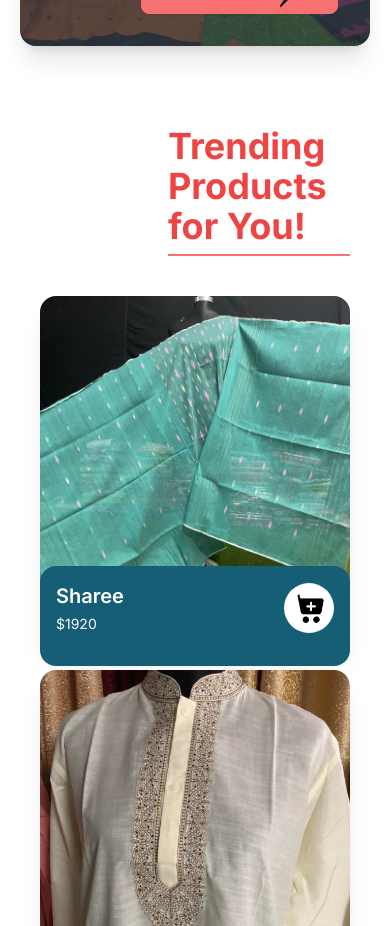
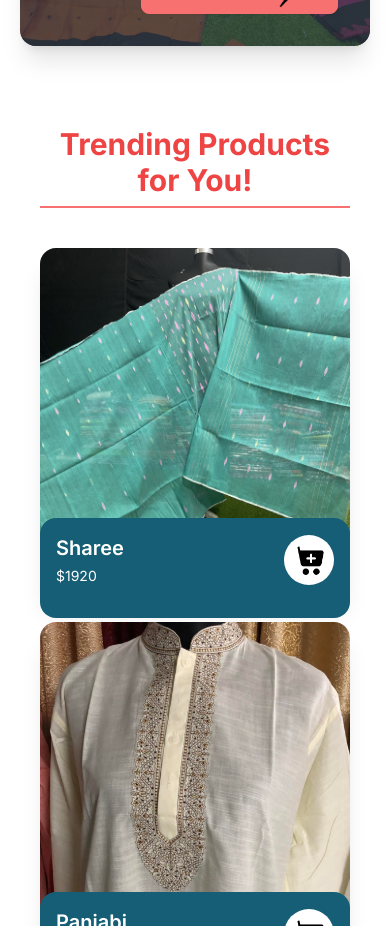
Before and after one commit to AsifShawon/dhakaiaa-jamdani, a Next.js app: page / in a window 390 px wide. Shown: the part 2240-3166 px from the top of the page. Built offline with nearby package versions, Linux system fonts and the light colour scheme.

Commit message:
Added Product card + Trending Section

```diff
--- a/src/app/components/homepage/trendingProducts.tsx
+++ b/src/app/components/homepage/trendingProducts.tsx
@@ -36,8 +36,8 @@ const TrendingProducts = () => {
   ];
   return (
     <div className="p-10">
-      <h1 className="text-4xl pb-2 text-left pl-32 text-red-500 font-bold">Trending Products for You!</h1>
-      <div className="flex justify-start pl-32">
+      <h1 className="md:text-4xl text-3xl pb-2 md:text-left text-center md:pl-32 text-red-500 font-bold">Trending Products for You!</h1>
+      <div className="flex justify-start md:pl-32">
         <hr className="border-t-2 border-red-400 w-96" />
       </div>
       <div className="flex justify-center pt-10">
```
